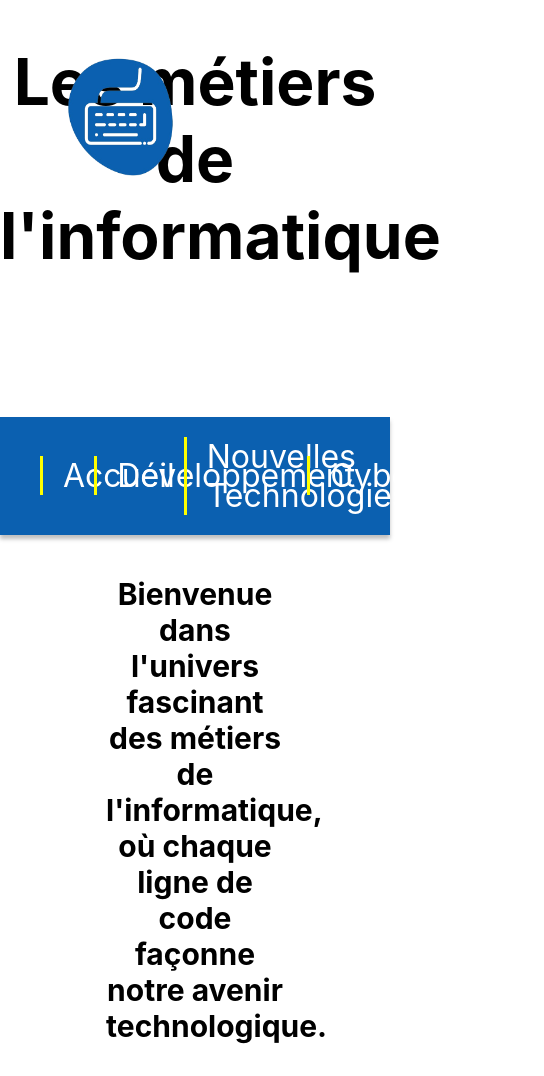
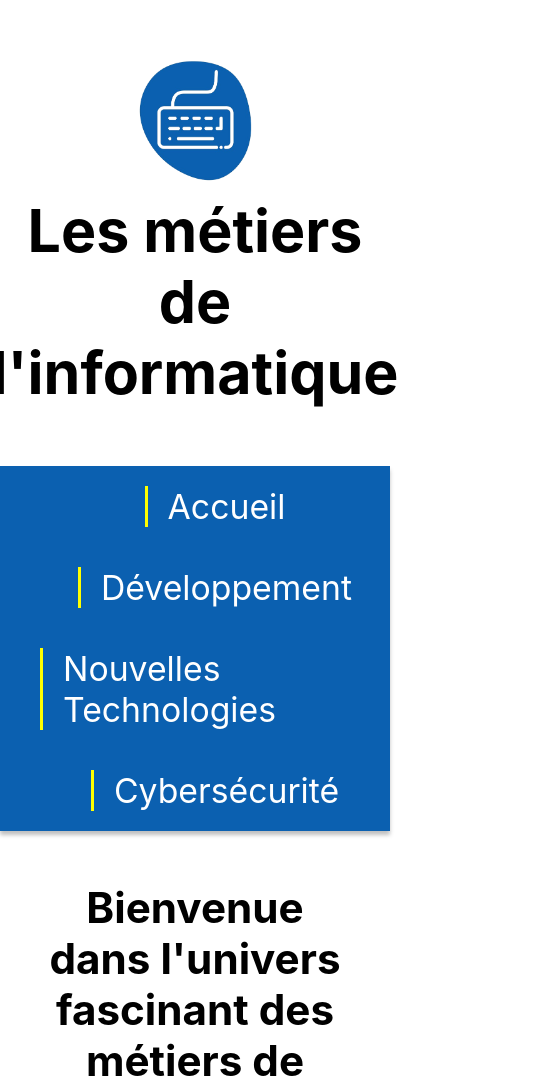
Before and after one commit to MatthiasCaroux/sae-web, a plain HTML site: page index.html in a window 390 px wide. Shown: the top 1076 px of the page, 544 px wide, since content can reach past the window. Drawn offline with Linux system fonts and the light colour scheme; a web font is replaced by a local one.

Commit message:
ajout du responsive et mixe avec les metiers implémenter

```diff
--- a/index.html
+++ b/index.html
@@ -14,8 +14,10 @@
 </head>
 <body>
     <header>
-        <a href="index.html"><img src="images/logo.png" alt="logo"></a>
-        <h1>Les métiers de l'informatique</h1>
+        <div>
+            <a href="index.html"><img src="images/logo.png" alt="logo"></a>
+            <h1>Les métiers de l'informatique</h1>
+        </div>
         <nav>
             <ul class="nav-bar">
                 <li>
@@ -44,17 +46,18 @@
                         <p class="liens_image_central">Développeur</p>
                     </li>
                 </a>
-                <a href="etude_nouvelle_tech.html">
+                <a class="bloc_principale" href="etude_nouvelle_tech.html">
                     <li>
                         <img src="images/ai.png" alt="une personne avec un casque de réalité virtuel qui regarde au loin">
                         <p class="liens_image_central">Nouvelles Technologies</p>
                     </li>
                 </a>
-                <a href="etude_cyber.html">
+                <a class="bloc_principale" href="etude_cyber.html">
                     <li>
                         <img src="images/cyber.jpg" alt="un cadenas">
                         <p class="liens_image_central">Cybersécurité</p>
                     </li>
+                </a>
             </ul>
         </nav>
     </main>
--- a/nav_bar.css
+++ b/nav_bar.css
@@ -1,7 +1,3 @@
-h1{
-    padding-bottom: 100px;
-}
-
 
 header > nav{
     align-items: center;
@@ -21,7 +17,7 @@ header > nav{
     padding-left: 20px;
     margin-top: 20px;
     margin-bottom: 20px;
-    font-size: 32px;
+    font-size: 4vh;
     font-family: 'Inter', sans-serif;
     color: white;
     text-decoration: none;
@@ -32,3 +28,10 @@ header > nav{
     text-decoration: none;
     color: white;
 }
+
+@media screen and (max-width: 1300px){
+    .nav-bar{
+        flex-direction: column;
+    }
+
+}
--- a/style.css
+++ b/style.css
@@ -2,23 +2,32 @@ body{
     background-color: #ffffff;
 
 }
-h1{
-    padding-bottom: 50px;
+
+header > div{
+    padding-bottom: 5vh;
+    padding-top: 5vh;
 }
 
-main > h2 {
-    padding-left: 20%;
-    padding-right: 20%;
+
+header div{
+    display: flex;
+    align-items: center;
+    justify-self: center;
 }
 
-header > a > img{
-    position:absolute;
-    width: 150px;
-    height: 150px;
-    flex-shrink: 0;
-    top: 40px;
-    left: 45px;
+
+
+header > div h1{
+    justify-content: center;
+    margin: auto;
 }
+
+header img{
+    width: 10em;
+}
+
+
+
 main > nav > ul > a > li> img{
     border-radius: 20px 20px 0px 0px;
     background: url(<path-to-image>), white 50% / cover no-repeat;
@@ -73,7 +82,7 @@ main > h1{
 
 }
 #questions{
-    font-size: 45px;
+    font-size: 6vh;
 }
 
 main > div {
@@ -99,6 +108,11 @@ main > div {
 }
 
 
+.bloc_principale{
+    display: inline-block;
+    margin: 20px;
+}
+
 .bloc_tous_les_metier :hover{
     background-color: white;
     color: #0B60B0;
@@ -114,11 +128,13 @@ footer > img{
 footer{
     background-color: whitesmoke;
     padding: 100px;
-    padding-left: 50px;
+    padding-left: 50px;;
 }
+
+
 footer > p{
     border: thin black solid;
-    width: 250px;
+    font-size: 1,5vh;
 }
 
 
@@ -132,4 +148,16 @@ footer > p{
     main > nav > ul > li {
         align-items: center;
     }
+    header > div{
+        display: block;
+    }
+
+    header div {
+        text-align: center;
+      }
+
+    header div img {
+        display: block; /* Pour supprimer l'espace sous l'image */
+        margin: 0 auto; /* Pour centrer l'image horizontalement */
+      }
 }
--- a/style_base.css
+++ b/style_base.css
@@ -18,26 +18,29 @@ img, video, svg{
 
 body {
     margin: 0;
-    min-height: 100dvh;
 }
+
+
 h2{
     color: #000;
     text-align: center;
     font-family: Inter;
-    font-size: 30px;
+    font-size: 5vh;
     font-style: normal;
     font-weight: 700;
     line-height: normal;
+    word-wrap: break-word;
 }
 
 h1{
     color: #000;
     text-align: center;
     font-family: Inter;
-    font-size: 64px;
+    font-size: 7vh;
     font-style: normal;
     font-weight: 700;
     line-height: normal;
+    word-wrap: break-word;
 }
 
 p {
```
Also changed, not shown: bac+2_cyber.html (+4 -2 lines), bac+2_devellopement.html (+4 -2 lines), bac+2_newtech.html (+4 -2 lines), bac+3_cyber.html (+4 -2 lines), bac+3_devellopement.html (+4 -2 lines), bac+3_newtech.html (+4 -2 lines), bac+5_cyber.html (+4 -2 lines), bac+5_devellopement.html (+4 -2 lines), bac+5_newtech.html (+4 -2 lines), etude_cyber.html (+4 -2 lines), etude_dev.html (+4 -2 lines), etude_nouvelle_tech.html (+4 -2 lines), page_metiers_dev-tt_metiers.html (+4 -2 lines).
